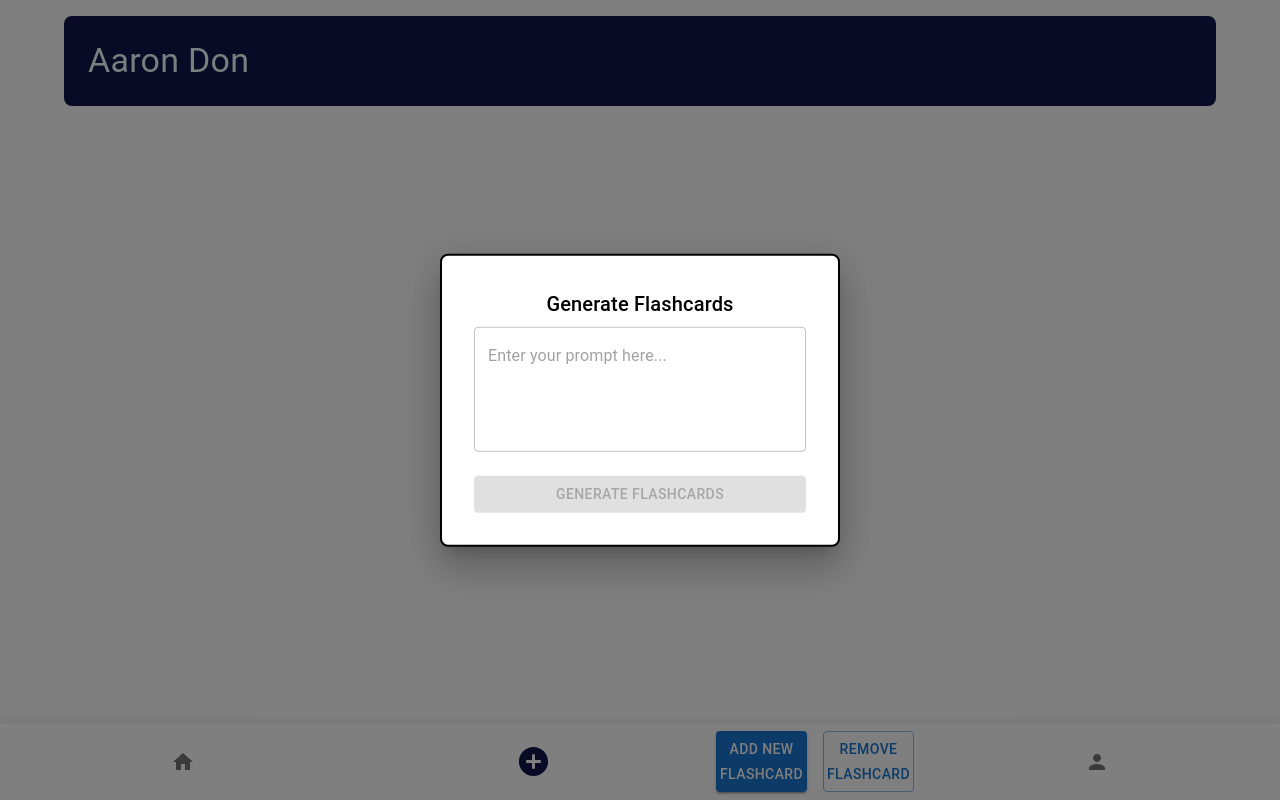
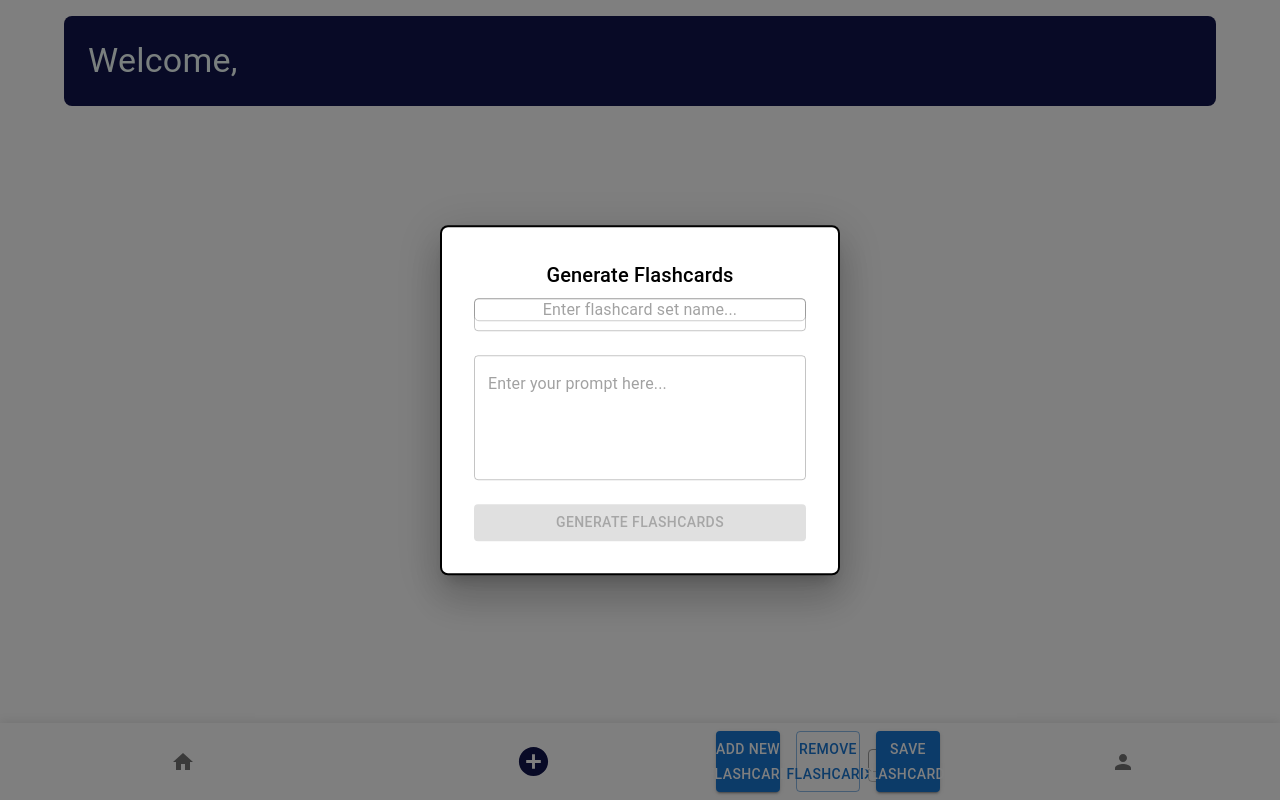
Before and after one commit to Dothat65/SocialQ, a Next.js app: page /homepage in a window 1280 px wide. Both pictures are taken after a click on the button 533 px from the left and 761 px from the top of the page. Built offline with nearby package versions, Linux system fonts and the light colour scheme; no server answers.

Commit message:
added firebase functions to save flashcards to firestore

```diff
--- a/app/api/chat/route.js
+++ b/app/api/chat/route.js
@@ -17,63 +17,58 @@ export async function POST(req) {
       return NextResponse.json({ message: 'Valid count is required' }, { status: 400 });
     }
 
-    const flashcards = [];
+    const instructions = `
+    You are a flashcard creator. Your task is to generate concise and effective flashcards that facilitate learning and retention of information. Each flashcard should:
 
-    for (let i = 0; i < count; i++) {
-      const modifiedPrompt = `${prompt} Variation ${i + 1}`;
-      console.log(`Generating flashcard ${i + 1} with prompt: ${modifiedPrompt}`);
+    1. Be Clear and Concise: The question or prompt on the front of the flashcard should be straightforward, while the answer or explanation on the back should be clear and to the point.
+    2. Focus on Key Concepts: Identify and emphasize the most important information, concepts, definitions, or questions relevant to the subject.
+    3. Be Engaging: Whenever possible, use examples, analogies, or mnemonic devices to make the content more memorable.
+    4. Incorporate Active Recall: Design questions that challenge the learner to actively recall information rather than just recognize it.
+    5. Promote Understanding: If the topic requires, include brief explanations or context that aid in deeper understanding, rather than just rote memorization.
+    6. Be Organized: Group related flashcards together to help the learner build connections between concepts and ensure a logical flow of information.
+    7. Adapt to User Needs: Tailor the difficulty level and content of the flashcards to the specific knowledge level and learning goals of the user.
+    8. Keep It Visual: Where applicable, incorporate visual aids like diagrams, charts, or images to enhance understanding and retention.
+    9. Generate exactly ${count} flashcards.
+    Return in the following JSON format:
+    {
+        "flashcards": [{
+            "front": str,
+            "back": str
+        }]
+    };
+    `;
 
-      try {
     const completion = await openai.chat.completions.create({
       model: 'gpt-4-turbo',
       messages: [
         {
           role: "system",
-              content: `
-                You are a creative assistant specializing in generating flashcards for educational and entertainment purposes.
-                Your task is to generate unique and original content each time, ensuring that no two flashcards are alike.
-                When generating a flashcard, ensure it is appropriate, engaging, and varied.
-                Avoid repetition, and introduce new ideas or twists to common themes whenever possible.
-              `,
+          content: instructions,
         },
         {
           role: "user",
-              content: `Create a flashcard with the following context: ${modifiedPrompt}. Separate the front and back with the delimiter '---'.`,
+          content: prompt,
         },
       ],
     });
 
-        const generatedText = completion.choices[0]?.message?.content;
-        console.log(`Response for flashcard ${i + 1}:`, generatedText);
+    const generatedResponse = completion.choices[0]?.message?.content;
+    console.log('Generated response:', generatedResponse);
 
-        if (generatedText) {
-          let [front, back] = generatedText.split('---').map(part => part.trim());
-
-          if (!front || !back) {
-            front = generatedText.match(/(?:\*\*Front:\*\*|Front:)\s*(.*)/i)?.[1] || '';
-            back = generatedText.match(/(?:\*\*Back:\*\*|Back:)\s*(.*)/i)?.[1] || '';
+    let jsonResponse;
+    try {
+      jsonResponse = JSON.parse(generatedResponse);
+    } catch (error) {
+      console.error('Error parsing JSON:', error);
+      return NextResponse.json({ message: 'Invalid response format from API' }, { status: 500 });
     }
 
-          if (front && back) {
-            flashcards.push({ front, back });
+    if (jsonResponse?.flashcards?.length) {
+      return NextResponse.json({ flashcards: jsonResponse.flashcards }, { status: 200 });
     } else {
-            console.warn(`Invalid flashcard format in response for flashcard ${i + 1}`);
-          }
-        } else {
-          console.error(`No response or malformed response for flashcard ${i + 1}`);
-        }
-      } catch (apiError) {
-        console.error(`API Error while generating flashcard ${i + 1}:`, apiError);
-      }
+      return NextResponse.json({ message: 'No valid flashcards returned' }, { status: 500 });
     }
 
-    console.log('Generated Flashcards:', flashcards);
-
-    if (flashcards.length === 0) {
-      return NextResponse.json({ message: 'Unable to generate flashcards' }, { status: 500 });
-    }
-
-    return NextResponse.json({ flashcards }, { status: 200 });
   } catch (error) {
     console.error("Error generating flashcards:", error);
     return NextResponse.json({ message: 'An error occurred while generating flashcards', error: error.message }, { status: 500 });
--- a/app/homepage/modal.js
+++ b/app/homepage/modal.js
@@ -1,22 +1,29 @@
-// app\homepage\modal.js
 import React, { useState } from 'react';
 import { Box, Button, Modal, TextField, Typography, CircularProgress } from '@mui/material';
-
-
-const FlashcardModal = ({ open, handleClose, generateFlashcards }) => {
+import { handleCreateFlashcardSet, addflashCards } from '../../lib/firestoreFunctions';
+const FlashcardModal = ({ open, handleClose, generateFlashcards, setFlashcardSetName, user }) => {
   const [prompt, setPrompt] = useState('');
   const [loading, setLoading] = useState(false);
+  const [flashcardSetNameInput, setFlashcardSetNameInput] = useState('');
 
   const handleGenerate = async () => {
-    if (prompt) {
+    if (prompt && flashcardSetNameInput) {
       setLoading(true);
       try {
-        await generateFlashcards(prompt);
+        // Create the flashcard set and get its ID
+        const flashcardSetId = await handleCreateFlashcardSet(user.uid, flashcardSetNameInput);
+
+        // Generate flashcards with the prompt and flashcard set ID
+        await generateFlashcards(prompt, flashcardSetId);
+
+        setFlashcardSetName(flashcardSetNameInput);
+        console.log('flashcardSetNameInput:', flashcardSetNameInput);
       } catch (error) {
         console.error('Error generating flashcards:', error);
       } finally {
         setLoading(false);
         setPrompt('');
+        setFlashcardSetNameInput('');
         handleClose();
       }
     }
@@ -44,6 +51,14 @@ const FlashcardModal = ({ open, handleClose, generateFlashcards }) => {
         <TextField
           fullWidth
           variant="outlined"
+          placeholder="Enter flashcard set name..."
+          value={flashcardSetNameInput}
+          onChange={(e) => setFlashcardSetNameInput(e.target.value)}
+          sx={{ mb: 3 }}
+        />
+        <TextField
+          fullWidth
+          variant="outlined"
           placeholder="Enter your prompt here..."
           value={prompt}
           onChange={(e) => setPrompt(e.target.value)}
@@ -54,7 +69,7 @@ const FlashcardModal = ({ open, handleClose, generateFlashcards }) => {
         <Button
           variant="contained"
           onClick={handleGenerate}
-          disabled={!prompt || loading}
+          disabled={!prompt || !flashcardSetNameInput || loading}
           startIcon={loading && <CircularProgress size={20} />}
         >
           {loading ? 'Loading...' : 'Generate Flashcards'}
--- a/app/homepage/page.js
+++ b/app/homepage/page.js
@@ -1,16 +1,42 @@
 "use client"
-import React, { useState } from 'react';
-import { Box, Container, Typography, IconButton, Grid, Paper, Button } from '@mui/material';
+import React, { useState, useEffect } from 'react';
+import { Box, Container, Typography, IconButton, Button, TextField } from '@mui/material';
 import AddCircleIcon from '@mui/icons-material/AddCircle';
 import HomeIcon from '@mui/icons-material/Home';
 import PersonIcon from '@mui/icons-material/Person';
-import FlashOnIcon from '@mui/icons-material/FlashOn';
-import AccessTimeIcon from '@mui/icons-material/AccessTime';
 import FlashcardModal from '../homepage/modal';
-import { getAuth } from "firebase/auth";
 import Flashcard from '../components/Flashcard';
+import { getAuth, onAuthStateChanged, signOut } from 'firebase/auth';
+import { auth, db } from '../../firebase'; // Import auth and db from your firebase.js
+import { handleCreateFlashcardSet, addflashCards } from '../../lib/firestoreFunctions';
+import { doc, collection, getDoc, writeBatch } from 'firebase/firestore';
+
 const cleanFlashcardText = (text) => {
   return text.replace(/(\*\*Front:\*\*|\*\*Back:\*\*)/gi, '').trim();
+};
+
+const generateFlashcards = async (prompt, flashcardSetId) => {
+  try {
+    const response = await fetch('/api/chat', {
+      method: 'POST',
+      headers: {
+        'Content-Type': 'application/json',
+      },
+      body: JSON.stringify({ prompt, count: 10 }),
+    });
+
+    const data = await response.json();
+
+    if (!data.flashcards || !Array.isArray(data.flashcards)) {
+      throw new Error('Invalid flashcards data received');
+    }
+
+    for (const flashcard of data.flashcards) {
+      await addflashCards(flashcardSetId, flashcard);
+    }
+  } catch (error) {
+    console.error('Error generating flashcards:', error);
+  }
 };
 
 export default function Homepage() {
@@ -18,39 +44,48 @@ export default function Homepage() {
   const [openModal, setOpenModal] = useState(false);
   const [flashcards, setFlashcards] = useState([]);
   const [newFlashcard, setNewFlashcard] = useState({ front: '', back: '' });
+  const [setName, setSetName] = useState('');
 
-  const handleOpenModal = () => setOpenModal(true);
-  const handleCloseModal = () => setOpenModal(false);
+  useEffect(() => {
+    const unsubscribe = onAuthStateChanged(auth, (user) => {
+      console.log('Auth state changed:', user); // Log user
+      if (user) {
+        setUser(user);
+      } else {
+        setUser(null);
+      }
+    });
+    return () => unsubscribe();
+  }, []);
 
+  const handleLogout = async () => {
+    try {
+      await signOut(auth);
+      console.log('User logged out');
+    } catch (error) {
+      console.error('Error logging out:', error);
+    }
+  };
 
-  const generateFlashcards = async (prompt) => {
+  const handleGenerateFlashcards = async (prompt, flashcardSetName) => {
+    if (!user) {
+      console.error('No user is logged in');
+      return;
+    }
+
     try {
-      const response = await fetch('/api/chat', {
-        method: 'POST',
-        headers: {
-          'Content-Type': 'application/json',
-        },
-        body: JSON.stringify({ prompt, count: 5 }),
-      });
+      // Create a flashcard set and get its ID
+      const flashcardSetId = await handleCreateFlashcardSet(user.uid, flashcardSetName);
 
-      const data = await response.json();
-
-      if (!data.flashcards || !Array.isArray(data.flashcards)) {
-        throw new Error('Invalid flashcards data received');
-      }
-
-      const uniqueFlashcards = data.flashcards.filter((flashcard, index, self) =>
-        index === self.findIndex(f => f.front === flashcard.front && f.back === flashcard.back)
-      ).map(flashcard => ({
-        front: cleanFlashcardText(flashcard.front),
-        back: cleanFlashcardText(flashcard.back)
-      }));
-
-      setFlashcards(uniqueFlashcards);
+      // Generate flashcards with the prompt
+      await generateFlashcards(prompt, flashcardSetId);
     } catch (error) {
       console.error('Error generating flashcards:', error);
     }
   };
+
+  const handleOpenModal = () => setOpenModal(true);
+  const handleCloseModal = () => setOpenModal(false);
 
   const handleAddFlashcard = () => {
     setFlashcards([...flashcards, newFlashcard]);
@@ -62,6 +97,26 @@ export default function Homepage() {
       setFlashcards(flashcards.slice(0, -1));
     }
   };
+
+  const saveFlashcards = async () => {
+    if (!setName.trim()) {
+        alert('Please enter a name for your flashcard set.');
+        return;
+    }
+
+    try {
+        const flashcardSetId = await handleCreateFlashcardSet(user.uid, setName);
+        for (const flashcard of flashcards) {
+            await addflashCards(flashcardSetId, flashcard);
+        }
+        alert('Flashcards saved successfully!');
+        handleCloseModal();
+        setSetName('');
+    } catch (error) {
+        console.error('Error saving flashcards:', error);
+        alert('An error occurred while saving flashcards. Please try again.');
+    }
+};
 
   return (
     <Box sx={{ bgcolor: 'white', minHeight: '100vh', padding: 2 }}>
@@ -79,7 +134,12 @@ export default function Homepage() {
             mb: 4,
           }}
         >
-          <Typography variant="h4">Aaron Don</Typography>
+          <Typography variant="h4">Welcome, {user ? user.displayName || 'to SocialQ!': ''}</Typography>
+          {user && (
+            <Button onClick={handleLogout} variant="outlined">
+              Logout
+            </Button>
+          )}
         </Box>
 
         {/* Flashcards Display */}
@@ -94,8 +154,11 @@ export default function Homepage() {
       <FlashcardModal
         open={openModal}
         handleClose={handleCloseModal}
-        generateFlashcards={generateFlashcards}
+        generateFlashcards={handleGenerateFlashcards} // Pass the correct function
+        setFlashcardSetName={setSetName} // Pass the setFlashcardSetName function
+        user={user}
       />
+
 
       {/* Navigation Bar */}
       <Box
@@ -124,6 +187,16 @@ export default function Homepage() {
         <Button onClick={handleRemoveFlashcard} variant="outlined" sx={{ mx: 1 }}>
           Remove Flashcard
         </Button>
+        <TextField
+          label="Set Name"
+          value={setName}
+          onChange={(e) => setSetName(e.target.value)}
+          fullWidth
+          margin="normal"
+        />
+        <Button onClick={saveFlashcards} variant="contained" sx={{ mx: 1 }}>
+          Save Flashcards
+        </Button>
         <IconButton>
           <PersonIcon />
         </IconButton>
```
Also changed, not shown: lib/firestoreFunctions.js (+32 -11 lines). Lines whose indentation alone changed are shown as unchanged.
